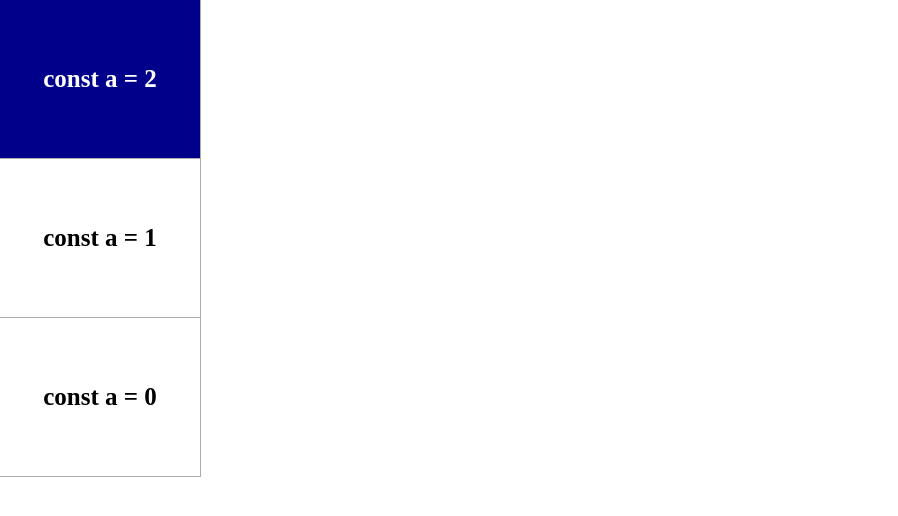
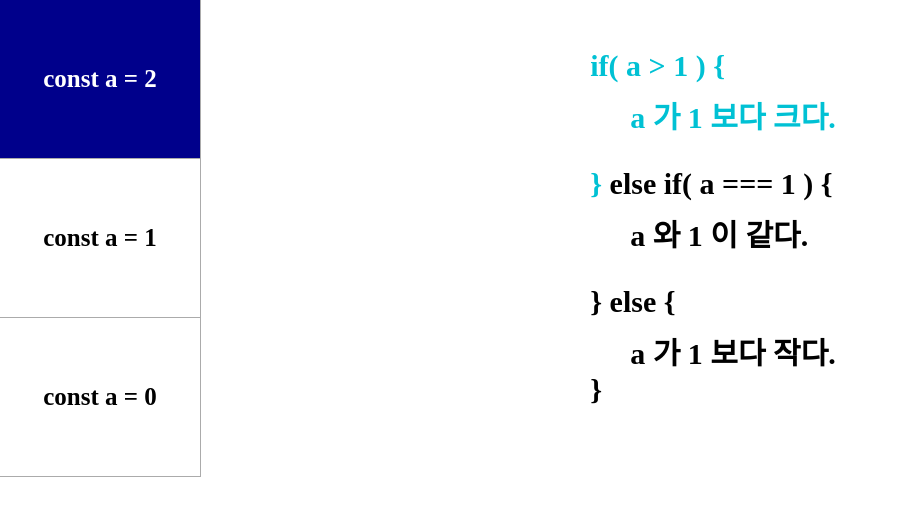
Before and after one commit to sejun3278/codeCamp-question, a plain HTML site: page 3일차 - 조건문 설명/page/index_7.html in a window 1280 px wide. Shown: the whole page, without its empty margins (0-898 px from the left). Drawn offline with Linux system fonts and the light colour scheme.

Commit message:
2021-08-30-condition-complate

```diff
--- a/3일차 - 조건문 설명/page/index_7.html
+++ b/3일차 - 조건문 설명/page/index_7.html
@@ -12,9 +12,9 @@
     <div id='condition_info_wrapper'>
         <div id='condition_example_wrapper'>
             <div id='condition_select_value'>
-                <div class="select" id="select_1" onclick="selectFunction(1)"> const a = 2 </div>
-                <div id="select_2" onclick="selectFunction(2)"> const a = 1 </div>
-                <div id="select_3" onclick="selectFunction(3)"> const a = 0 </div>
+                <div class="select" id="select_2" onclick="selectFunction(2)"> const a = 2 </div>
+                <div id="select_1" onclick="selectFunction(1)"> const a = 1 </div>
+                <div id="select_0" onclick="selectFunction(0)"> const a = 0 </div>
             </div>
 
             <div id='condition_result_value'>
@@ -36,6 +36,6 @@
         </div>
     </div>
 
-    <script src='../script.js'> </script>
+    <script src='../script.js' onload="getObjResult()"> </script>
 </body>
 </html>
--- a/3일차 - 조건문 설명/page/index_7.style.css
+++ b/3일차 - 조건문 설명/page/index_7.style.css
@@ -11,7 +11,7 @@ body {
     display : flex;
     align-items: center;
     height : 477px;
-    align-items: baseline;
+    /* align-items: baseline; */
 }
 
 #condition_example_data {
@@ -97,7 +97,26 @@ body {
 }
 
 #condition_result_value {
-    width: 800px;
     display: flex;
     justify-content: center;
+    height: 100%;
+    width: 80%;
+    align-items: center;
 }
+
+#condition_result_showing_wrapper {
+    display: flex;
+    justify-content: center;
+    width: 65%;
+    height: 380px;
+}
+
+#condition_result_showing_wrapper div {
+    font-size: 30px;
+    font-weight: bold;
+}
+
+.yellow {
+    color : #00C1D4;
+    font-weight: 900;
+}
--- a/3일차 - 조건문 설명/script.js
+++ b/3일차 - 조건문 설명/script.js
@@ -31,10 +31,25 @@ const pageMove = ( page ) => {
 }
 
 const selectFunction = ( number ) => {
-    if(a !== number) {
+    // if(a !== number) {
         document.getElementsByClassName('select')[0].classList.remove('select');
         document.getElementById('select_' + number).classList.add('select');
 
         a = number;
-    }
+
+        getObjResult();
+    // }
 }
+
+const getObjResult = () => {
+    console.log(a)
+    let div = `<div> <b class=${a > 1 ? 'yellow' : 'red'}> if( a > 1 ) { `;
+        div += `<div style="padding-left : 40px; padding-top : 10px" > a 가 1 보다 크다. </div>`;
+        div += `<div style="padding-top : 30px"> } </b> <b class=${a === 1 ? 'yellow' : a === 0 && 'red' }> else if( a === 1 ) { </div>`;
+        div += `<div style="padding-left : 40px; padding-top : 10px" > a 와 1 이 같다. </div>`;
+        div += `<div style="padding-top : 30px"> } </b> <b class=${a < 1 && 'yellow'}> else { </div>`;
+        div += `<div style="padding-left : 40px; padding-top : 10px" > a 가 1 보다 작다. </div>`;
+    div += `} </b> </div>`;
+
+    document.getElementById('condition_result_showing_wrapper').innerHTML = div;
+}
```
Also changed, not shown: 3일차 - 조건문 설명/index.html (+1 -1 lines).
